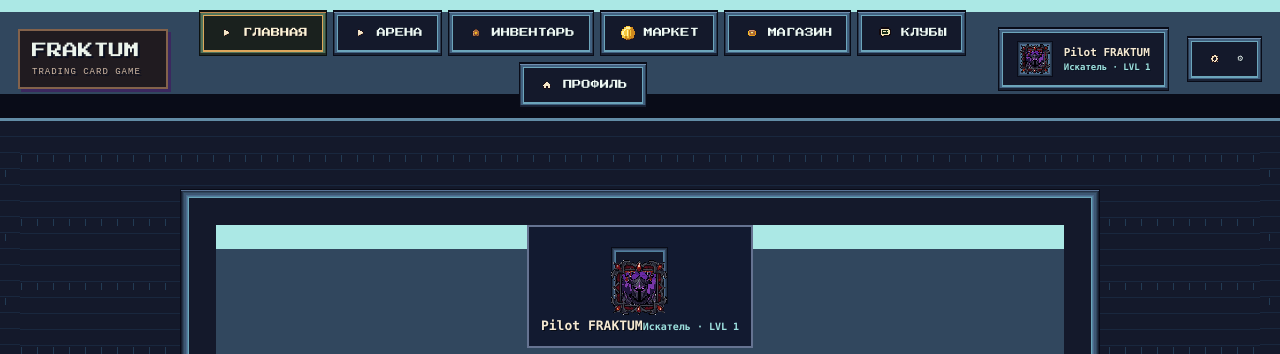
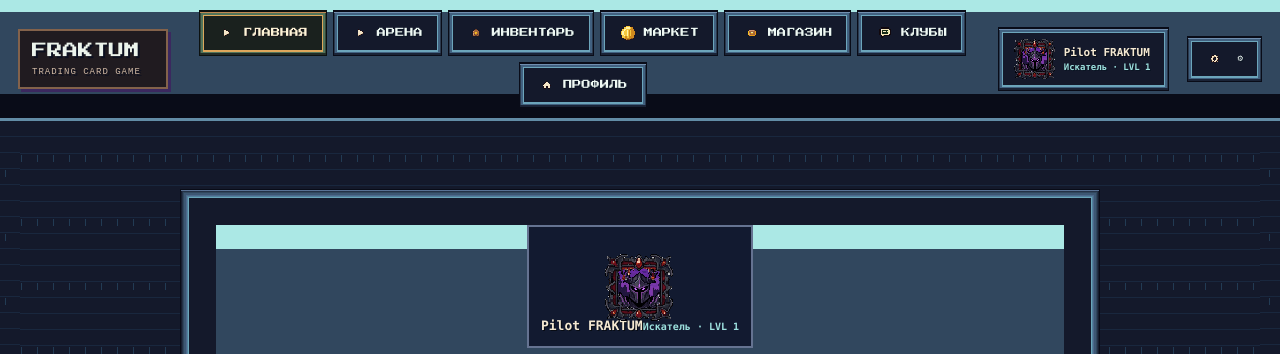
Before and after one commit to sonor71/Fraktum-tcg-alfa, a React (Vite) app: page /#/ in a window 1280 px wide. Shown: the top 354 px of the page. Built offline with nearby package versions, Linux system fonts and the light colour scheme; no server answers.

Commit message:
Fix: replace legacy avatar borders with selected pixel frames
* fix: stop legacy arcane panel border from overlaying avatar frames

* fix: remove old CSS avatar border and background in profile/menu renderers

* fix: ensure selected pixel avatar frame fully replaces default UI border

```diff
--- a/src/ui/fraktum-arcane-pixel-v4.css
+++ b/src/ui/fraktum-arcane-pixel-v4.css
@@ -580,8 +580,8 @@ max-width:100% !important;
 display:none !important;
 }
 
+/* The avatar frame is provided exclusively by PlayerPortrait's sprite layer. */
 #root :is(.matchHeroPortrait,
-.frPlayerPortrait,
 .profile-card>img,
 .profileIdentityCard>img,
 .matchOpponentProfile img) {
--- a/src/ui/fraktum-player-world.css
+++ b/src/ui/fraktum-player-world.css
@@ -43,23 +43,22 @@
 .frPlayerPortrait {
   --frame-color:#82b7c9;
   position:relative;display:inline-grid;place-items:center;flex:none;
-  width:57px;height:57px;padding:5px;vertical-align:middle;
-  border:4px solid var(--frame-color) !important;
-  background:linear-gradient(135deg,#283c58,#151c34);
-  box-shadow:inset 0 0 0 2px #0b1122,3px 4px 0 #080b14 !important;
-  border-radius:2px !important;isolation:isolate;
+  width:57px;height:57px;padding:0;vertical-align:middle;
+  border:0 !important;
+  background:transparent !important;
+  box-shadow:none !important;
+  border-radius:0 !important;isolation:isolate;
 }
 .frPlayerPortrait::after {
-  content:"";position:absolute;inset:-5px;pointer-events:none;
-  border:1px solid rgba(255,255,255,.27);box-shadow:inset 0 0 9px var(--frame-color);
+  content:none;display:none;
 }
 .frPlayerPortrait[data-frame="arcane"],.frFrameSample[data-frame="arcane"]{--frame-color:#b799f0}
 .frPlayerPortrait[data-frame="emerald"],.frFrameSample[data-frame="emerald"]{--frame-color:#80dda9}
 .frPlayerPortrait[data-frame="ruby"],.frFrameSample[data-frame="ruby"]{--frame-color:#f18b99}
 .frPlayerPortrait[data-frame="gold"],.frFrameSample[data-frame="gold"]{--frame-color:#f4cd78}
-.frPlayerPortrait.is-tiny {width:35px;height:35px;padding:2px;border-width:3px !important}
-.frPlayerPortrait.is-large {width:132px;height:132px;padding:8px;border-width:6px !important}
-.frPlayerPortrait>img{display:block;width:100%;height:100%;object-fit:cover;image-rendering:pixelated;background:#17223b;}
+.frPlayerPortrait.is-tiny {width:35px;height:35px;padding:0;border:0 !important}
+.frPlayerPortrait.is-large {width:132px;height:132px;padding:0;border:0 !important}
+.frPlayerPortrait>img{display:block;width:100%;height:100%;object-fit:cover;image-rendering:pixelated;background:transparent;}
 .frPortraitFallback {font-size:32px;color:var(--frame-color);text-shadow:2px 3px #0d1425;line-height:1}
 .frPlayerPortrait.is-tiny .frPortraitFallback{font-size:18px}
 .frPlayerPortrait.is-large .frPortraitFallback{font-size:60px}
@@ -84,7 +83,7 @@
   box-shadow:2px 3px #080a14 !important;
 }
 .frShellIdentityButton:hover{border-color:#9fe8dc !important}
-.frShellIdentityButton .frPlayerPortrait{width:36px;height:36px;border-width:3px !important;padding:2px}
+.frShellIdentityButton .frPlayerPortrait{width:36px;height:36px;border:0 !important;padding:0 !important}
 .frShellIdentityButton .frIdentityText{max-width:135px}
 .frMenuIdentity {margin:0 auto 18px;width:max-content;max-width:100%;padding:8px 12px;
  border:2px solid #657391;background:#121a30;text-align:left}
--- a/src/ui/fraktum-profile-assets.css
+++ b/src/ui/fraktum-profile-assets.css
@@ -10,18 +10,25 @@
  image-rendering:pixelated;
  flex:none;
 }
-.frPlayerPortrait,
-.frPlayerPortrait.is-large,
-.frPlayerPortrait.is-tiny{
+/* Selected decorative PNG is the ONLY frame. Override any legacy global
+   #root skin rule so blue panel borders cannot reappear in menus or matches. */
+#root .frPlayerPortrait,
+#root .frPlayerPortrait.is-large,
+#root .frPlayerPortrait.is-tiny{
  padding:0!important;
  border:0!important;
+ border-width:0!important;
  border-image:none!important;
- background:#131522!important;
+ background:transparent!important;
+ background-image:none!important;
  border-radius:0!important;
+ outline:none!important;
  box-shadow:none!important;
  overflow:visible;
 }
-.frPlayerPortrait::after{content:none!important;display:none!important}
+#root .frPlayerPortrait::before,
+#root .frPlayerPortrait::after{content:none!important;display:none!important}
+#root .frPlayerPortrait>img{background:transparent!important}
 .frPlayerPortrait>.frPixelAtlasTile,
 .frPlayerPortrait>img{
  position:absolute;
```
